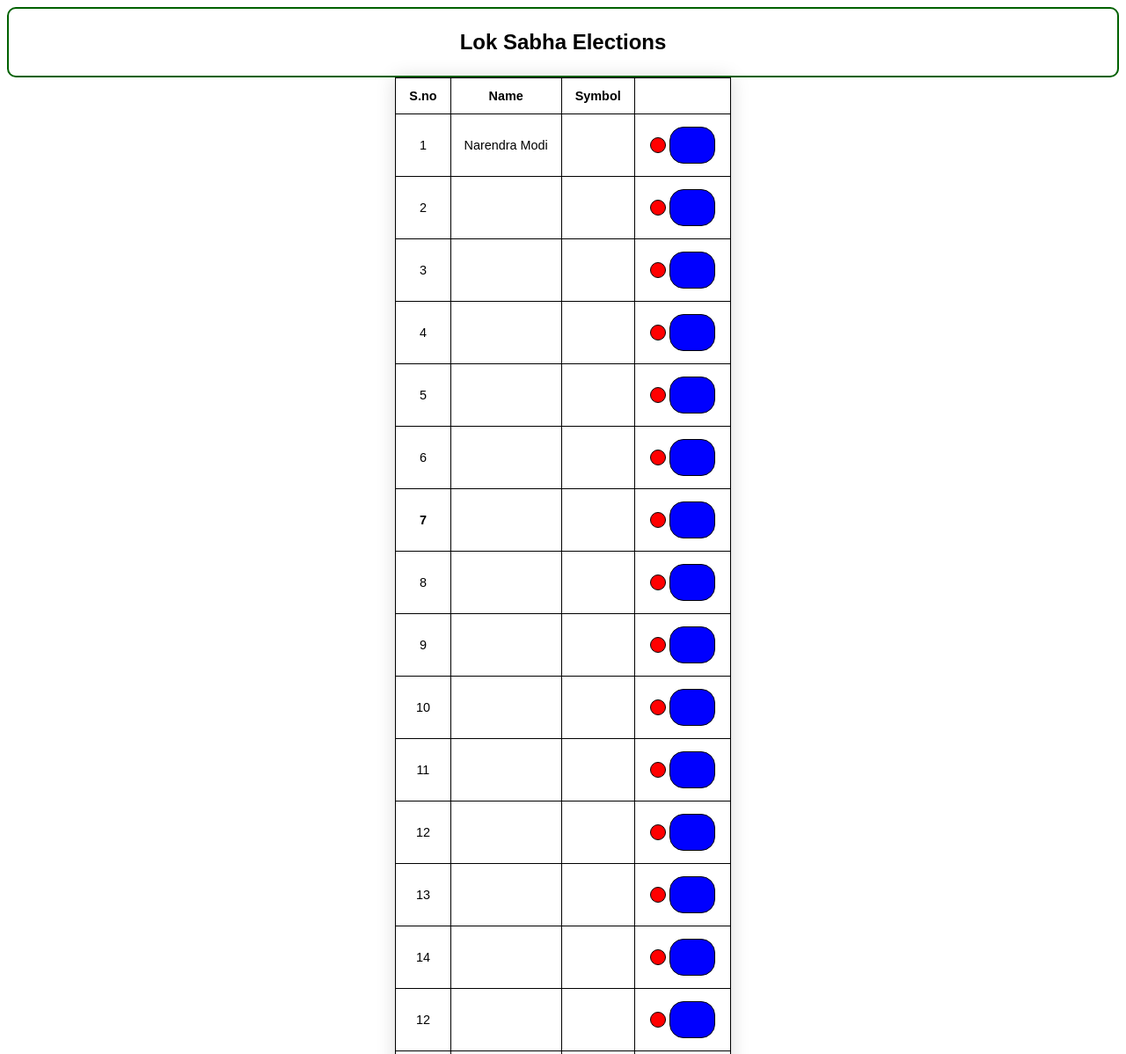
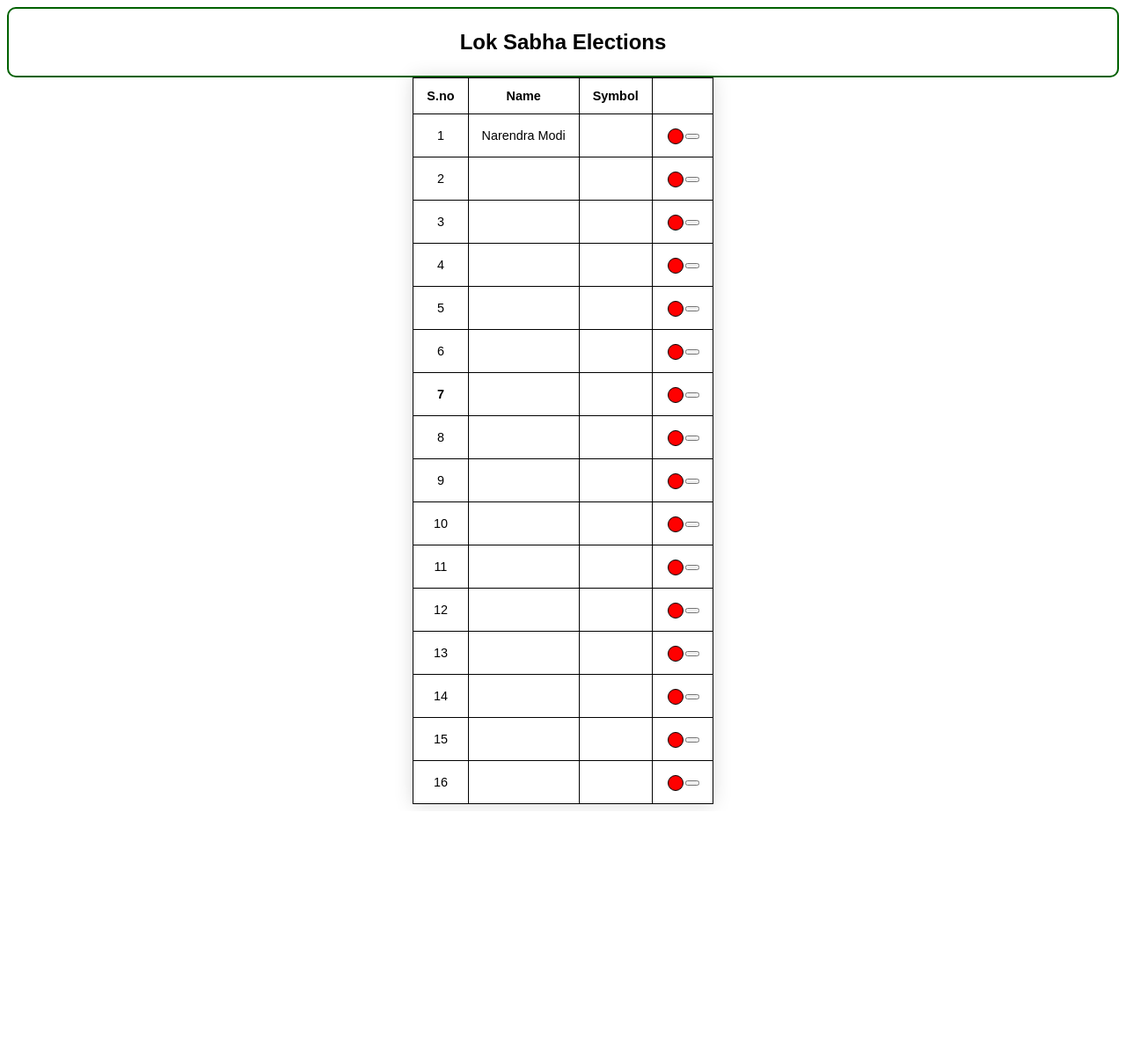
Before and after one commit to aryanboss/devopsiiit, a plain HTML site: page devopsiiit/index.html in a window 1280 px wide. Shown: the top 1198 px of the page at 88% size. After the commit the page ends 922 px from the top, so only its background shows below. Drawn offline with Linux system fonts and the light colour scheme.

Commit message:
Update index.html

```diff
--- a/devopsiiit/index.html
+++ b/devopsiiit/index.html
@@ -17,107 +17,109 @@
       <th>&nbsp;</th>
     </tr>
   </thead>
-  <script type="text/javascript">const audio = new Audio();
-      audio.src = "myAudio.mp3";
-    </script>
-  <tbody>
+ <tbody>
     <tr>
       <td>1</td>
       <td>Narendra Modi</td>
       <td>&nbsp;</td>
-      <td><button class="button2"></button><button class="button onclick="audio.play();"></button></td>
+      <td><button class="button2"></button><button class="buttonactive" onclick="audio.play();"></button></td>
     </tr>
     <tr>
       <td>2</td>
       <td>&nbsp;</td>
       <td>&nbsp;</td>
-      <td><button class="button2"></button><button class="button onclick="audio.play();"></button></td>
+      <td><button class="button2"></button><button class="buttonactive" onclick="audio.play();"></button></td>
     </tr>
     <tr>
       <td>3</td>
-      <td>&nbsp;</td>
-      <td>&nbsp;</td>
-      <td><button class="button2"></button><button class="button onclick="audio.play();"></button></td>
+      <td>&nbsp</td>
+      <td>&nbsp</td>
+      <td><button class="button2"></button><button class="buttonactive" onclick="audio.play();"></button></td>
     </tr>
     <tr>
       <td>4</td>
       <td>&nbsp;</td>
       <td>&nbsp;</td>
-      <td><button class="button2"></button><button class="button onclick="audio.play();"></button></td>
+      <td><button class="button2"></button><button class="buttonactive" onclick="audio.play();"></button></td>
     </tr>
     <tr>
       <td>5</td>
       <td>&nbsp;</td>
       <td>&nbsp;</td>
-      <td><button class="button2"></button><button class="button onclick="audio.play();"></button></td>
+      <td><button class="button2"></button><button class="buttonactive" onclick="audio.play();"></button></td>
     </tr>
     <tr>
       <td>6</td>
       <td>&nbsp;</td>
       <td>&nbsp;</td>
-      <td><button class="button2"></button><button class="button onclick="audio.play();"></button></td>
+      <td><button class="button2"></button><button class="buttonactive" onclick="audio.play();"></button></td>
     </tr>
     <tr class="active-row">
       <td>7</td>
       <td>&nbsp;</td>
       <td>&nbsp;</td>
-      <td><button class="button2"></button><button class="button" onclick="audio.play();" ></button></td>
+      <td><button class="button2"></button><button class="buttonactive" onclick="audio.play();"></button>
+      <script type="text/javascript">const audio = new Audio();
+      audio.src = "myAudio.mp3";
+    </script>
+      </td>
     </tr>
     <tr>
       <td>8</td>
       <td>&nbsp;</td>
       <td>&nbsp;</td>
-      <td><button class="button2"></button><button class="button onclick="audio.play();"></button></td>
+      <td><button class="button2"></button><button class="buttonactive" onclick="audio.play();"></button></td>
     </tr>
     <tr>
       <td>9</td>
       <td>&nbsp;</td>
       <td>&nbsp;</td>
-      <td><button class="button2"></button><button class="button onclick="audio.play();"></button></td>
+      <td><button class="button2"></button><button class="buttonactive" onclick="audio.play();"></button></td>
     </tr>
     <tr>
       <td>10</td>
       <td>&nbsp;</td>
       <td>&nbsp;</td>
-      <td><button class="button2"></button><button class="button onclick="audio.play();"></button></td>
+      <td><button class="button2"></button><button class="buttonactive" onclick="audio.play();"></button></td>
     </tr>
     <tr>
       <td>11</td>
       <td>&nbsp;</td>
       <td>&nbsp;</td>
-      <td><button class="button2"></button><button class="button onclick="audio.play();"></button></td>
+      <td><button class="button2"></button><button class="buttonactive" onclick="audio.play();"></button></td>
     </tr>
     <tr>
       <td>12</td>
       <td>&nbsp;</td>
       <td>&nbsp;</td>
-      <td><button class="button2"></button><button class="button onclick="audio.play();"></button></td>
+      <td><button class="button2"></button><button class="buttonactive" onclick="audio.play();"></button></td>
     </tr>
     <tr>
       <td>13</td>
       <td>&nbsp;</td>
       <td>&nbsp;</td>
-      <td><button class="button2"></button><button class="button onclick="audio.play();"></button></td>
+      <td><button class="button2"></button><button class="buttonactive" onclick="audio.play();"></button></td>
     </tr>
     <tr>
       <td>14</td>
       <td>&nbsp;</td>
       <td>&nbsp;</td>
-      <td><button class="button2"></button><button class="button onclick="audio.play();"></button></td>
+      <td><button class="button2"></button><button class="buttonactive" onclick="audio.play();"></button></td>
     </tr>
     <tr>
-      <td>12</td>
+      <td>15</td>
       <td>&nbsp;</td>
       <td>&nbsp;</td>
-      <td><button class="button2"></button><button class="button onclick="audio.play();"></button></td>
+      <td><button class="button2"></button><button class="buttonactive" onclick="audio.play();"></button></td>
     </tr>
     <tr>
       <td>16</td>
       <td>&nbsp;</td>
       <td>&nbsp;</td>
-      <td><button class="button2"></button><button class="button onclick="audio.play();"></button></td>
+      <td><button class="button2"></button><button class="buttonactive" onclick="audio.play();"></button></td>
     </tr>
   </tbody>
+
 </table>
 </body>
 </html>
```
